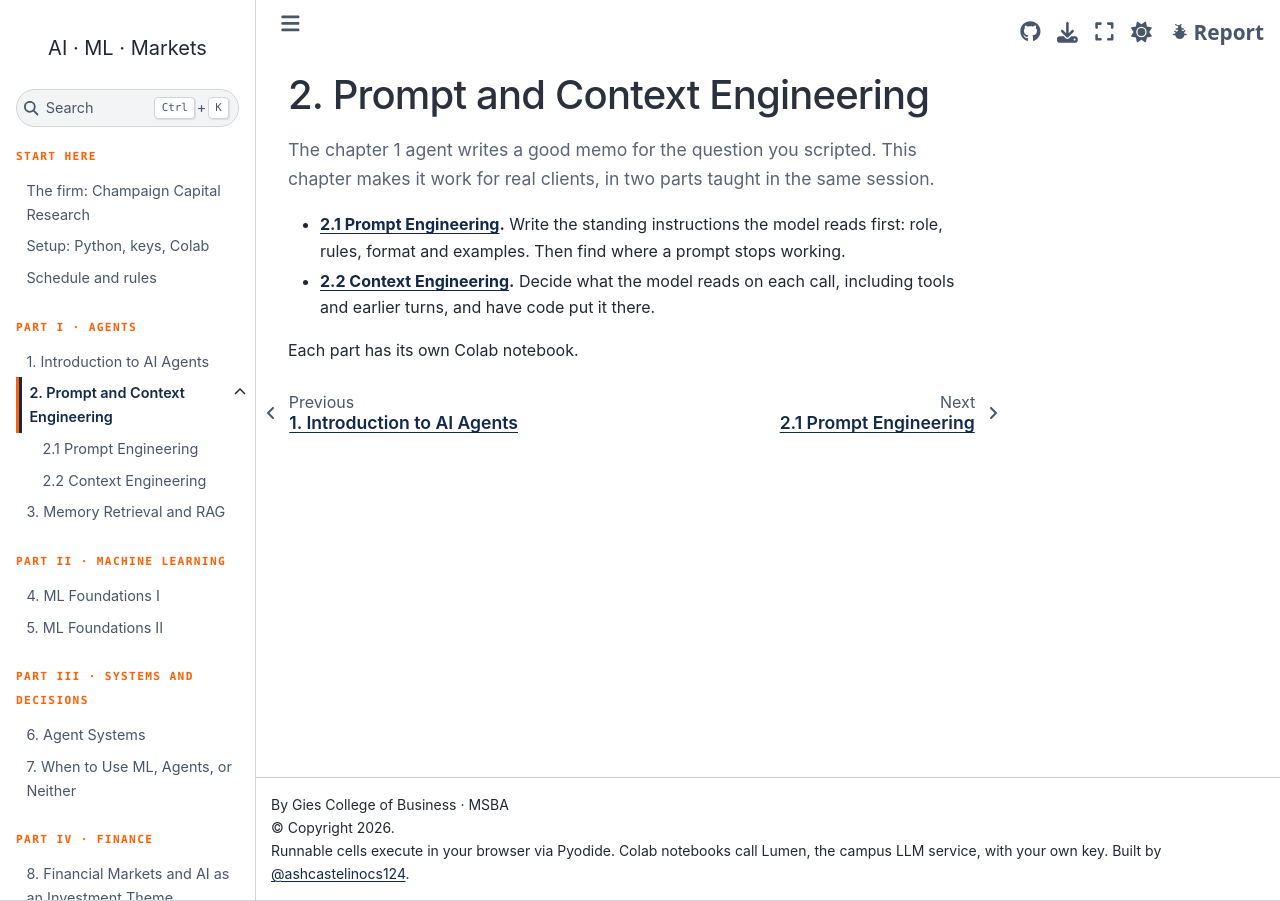
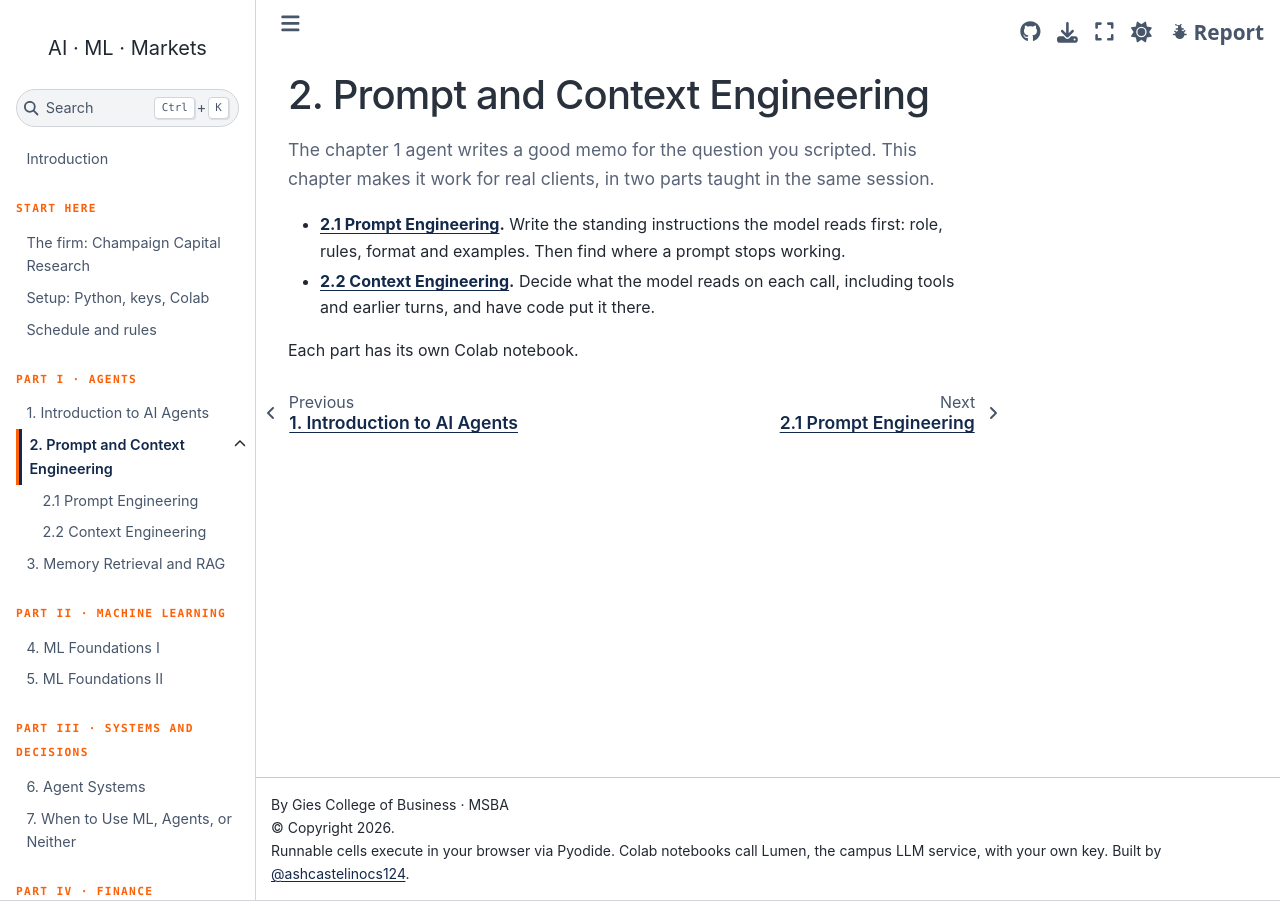
Before and after one commit to ashcastelinocs124/msba-ai-workshop, a Jupyter Book: the page built from book/ch02-prompt-and-context.md, in a window 1280 px wide. Built offline with Jupyter Book 1.0.4 settings and Sphinx 7.4.7 and the Sphinx Book theme 1.1.4, drawn with Linux system fonts in a browser that asks for light colours; some of the changed lines change nothing that is shown.

Commit message:
Add an Introduction entry to the sidebar

```diff
--- a/book/_config.yml
+++ b/book/_config.yml
@@ -36,6 +36,7 @@ sphinx:
     # so the footer and repository button must be set here to render.
     html_theme_options:
       show_navbar_depth: 2
+      home_page_in_toc: true
       logo:
         text: "AI · ML · Markets"
       repository_url: https://github.com/ashcastelinocs124/msba-ai-workshop
--- a/book/_static/site.js
+++ b/book/_static/site.js
@@ -92,3 +92,14 @@ document.addEventListener("DOMContentLoaded", () => {
     sidebar.classList.toggle("pst-sidebar-hidden");
   }, true);
 });
+
+// The home page's sidebar entry (home_page_in_toc) is labelled with the book's full title; call it Introduction.
+document.addEventListener("DOMContentLoaded", () => {
+  const link = document.querySelector(".bd-sidenav__home-link a");
+  if (!link) return;
+  link.textContent = "Introduction";
+  if (/\/(intro\.html)?$/.test(location.pathname)) {
+    link.closest("li").classList.add("current", "active");
+    link.setAttribute("aria-current", "page");
+  }
+});
```
